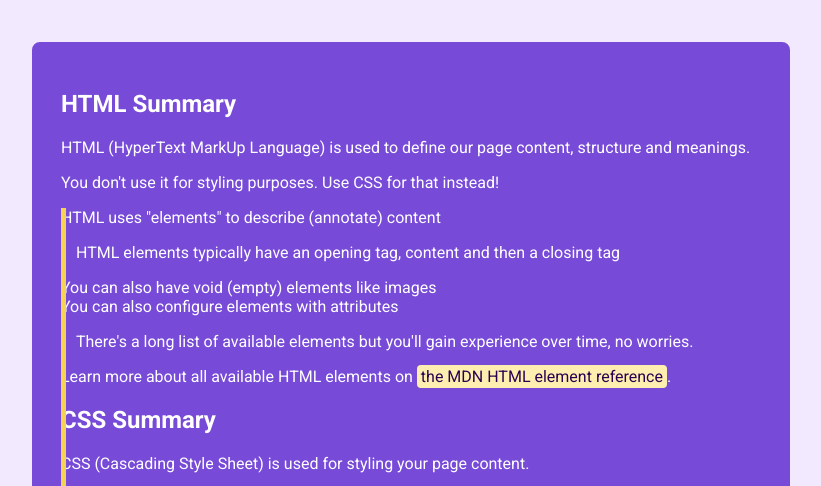
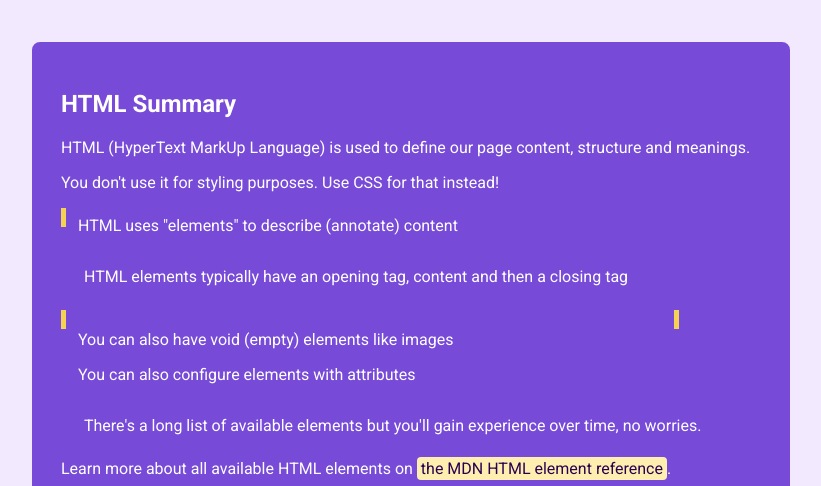
Before and after one commit to wannabemountainking/webChapter2, a plain HTML site: page index.html in a window 1280 px wide. Shown: the part 264-750 px from the top of the page, without its empty margins (229-1050 px from the left). Drawn offline with Linux system fonts and the light colour scheme.

Commit message:
partial practice

```diff
--- a/index.html
+++ b/index.html
@@ -27,14 +27,23 @@
         You <span>don't</span> use it for styling purposes. Use CSS for that
         instead!
       </p>
-      <div class="line"></div>
-      <div>HTML uses "elements" to describe (annotate) content</div>
+      <span class="line"></span>
+      <span class="paragraph"
+        >HTML uses "elements" to describe (annotate) content</span
+      >
       <p class="indent">
         HTML elements typically have an opening tag, content and then a closing
         tag
       </p>
-      <div>You can also have void (empty) elements like images</div>
-      <div>You can also configure elements with attributes</div>
+      <span class="line"></span>
+      <span class="paragraph"
+        >You can also have void (empty) elements like images</span
+      >
+      <span class="paragraph"></span>
+      <span class="line"></span>
+      <span class="paragraph">
+        You can also configure elements with attributes</span
+      >
       <p class="indent">
         There's a long list of available elements but you'll gain experience
         over time, no worries.
--- a/styles.css
+++ b/styles.css
@@ -34,6 +34,7 @@ img {
 
 .indent {
   text-indent: 15px;
+  padding: 8px;
 }
 
 .highlight {
@@ -43,8 +44,15 @@ img {
   border-radius: 4px;
 }
 
+.paragraph {
+  padding: 8px 0 8px 17px;
+  margin-right: 100px;
+  height: 19px;
+  display: inline-block;
+}
 .line {
   border-left: thick solid rgb(244, 211, 84);
-    height: 100%;
+  height: 19px;
   position: absolute;
+  display: inline-block;
 }
```
Lines whose indentation alone changed are shown as unchanged.
